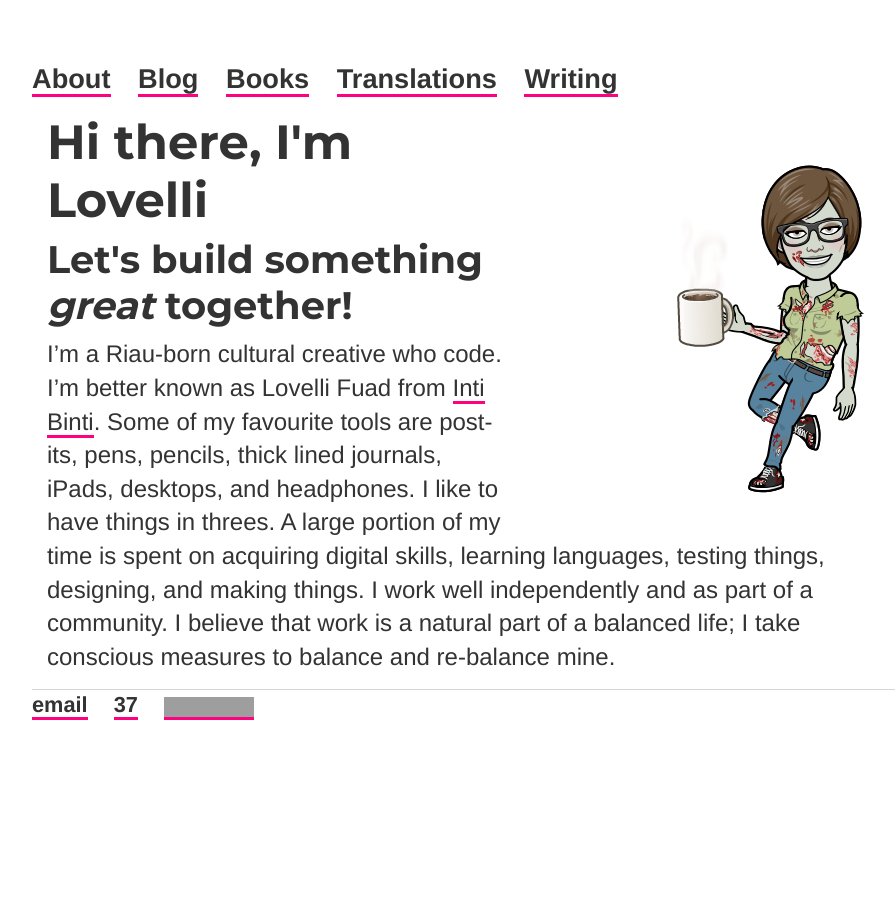
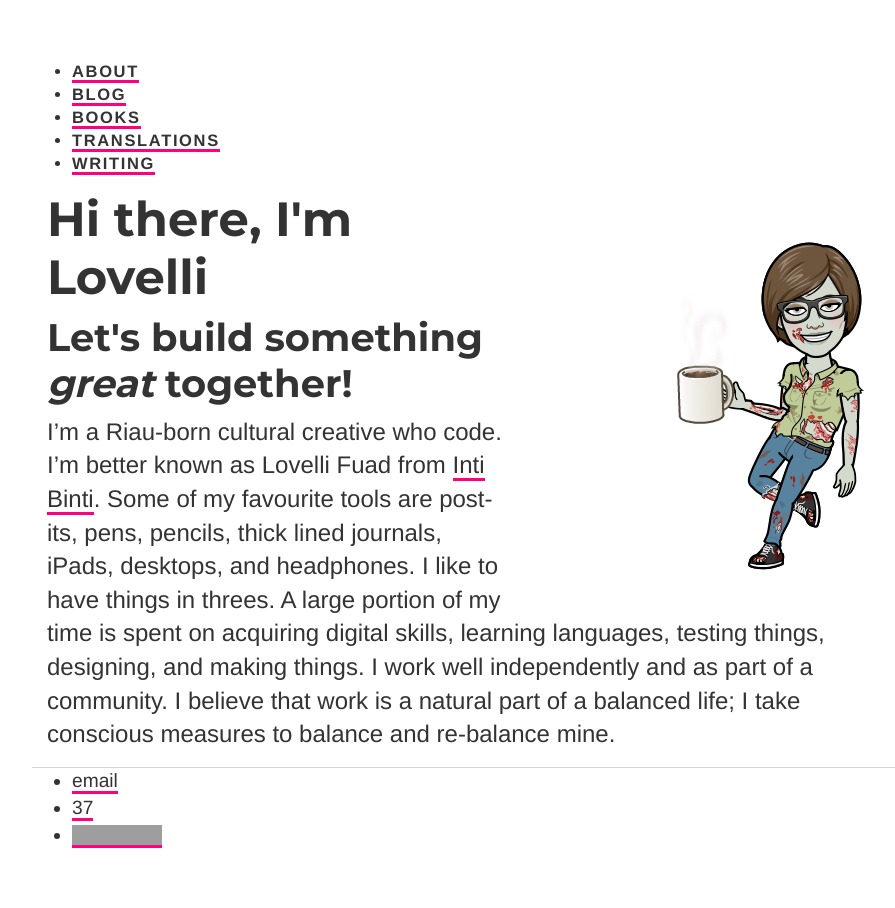
Before and after one commit to ariesti/ariesti.github.io, a Jekyll site: the page built from index.html, in a window 1280 px wide. Shown: the whole page, without its empty margins (160-1055 px from the left). Built offline with Jekyll 4.4.1, drawn with Linux system fonts in a browser that asks for light colours; grey boxes are pictures that could not be loaded.

Commit message:
Update main.css

```diff
--- a/css/main.css
+++ b/css/main.css
@@ -1,3 +1,8 @@
+/* Head */
+header { letter-spacing: .15em; text-transform: uppercase; font-weight: bold;
+				font-size: 11px; text-alight: center; }
+
+/* Body */
 body { font-family: Helvetica Neue, sans-serif; margin: 60px auto; width: 70%; color: #333; overflow: auto; }
 
 a { text-decoration: none; color: #333; border-bottom: 3px solid #ff017e; }
@@ -16,8 +21,25 @@
 h6 { font-size: 0.9em; }
 
 ul { font-size: 1.5em; line-height: 1.4em; color: #333; }
-nav ul, footer ul { text-decoration: none; font-size: 1.7em; padding: 0px; display: inline-block; list-style-type: none; font-weight: bold; }
-nav ul li, footer ul li { display: inline; margin-right: 20px; }
+
+.nav{
+    border:1px solid #ccc;
+    border-width:1px 0;
+    list-style:none;
+    margin:0;
+    padding:0;
+    text-align:center;
+}
+.nav li{
+    display:inline;
+}
+.nav a{
+    display:inline-block;
+    padding:10px;
+}
+
+/* nav ul, footer ul { text-decoration: none; font-size: 1.7em; padding: 0px; list-style-type: none; font-weight: bold; } */
+/* nav ul li, footer ul li { display: inline; margin-right: 20px; } */
 
 footer { text-decoration: none; border-top: 1px solid #d5d5d5; font-size: .8em; }
 
```
